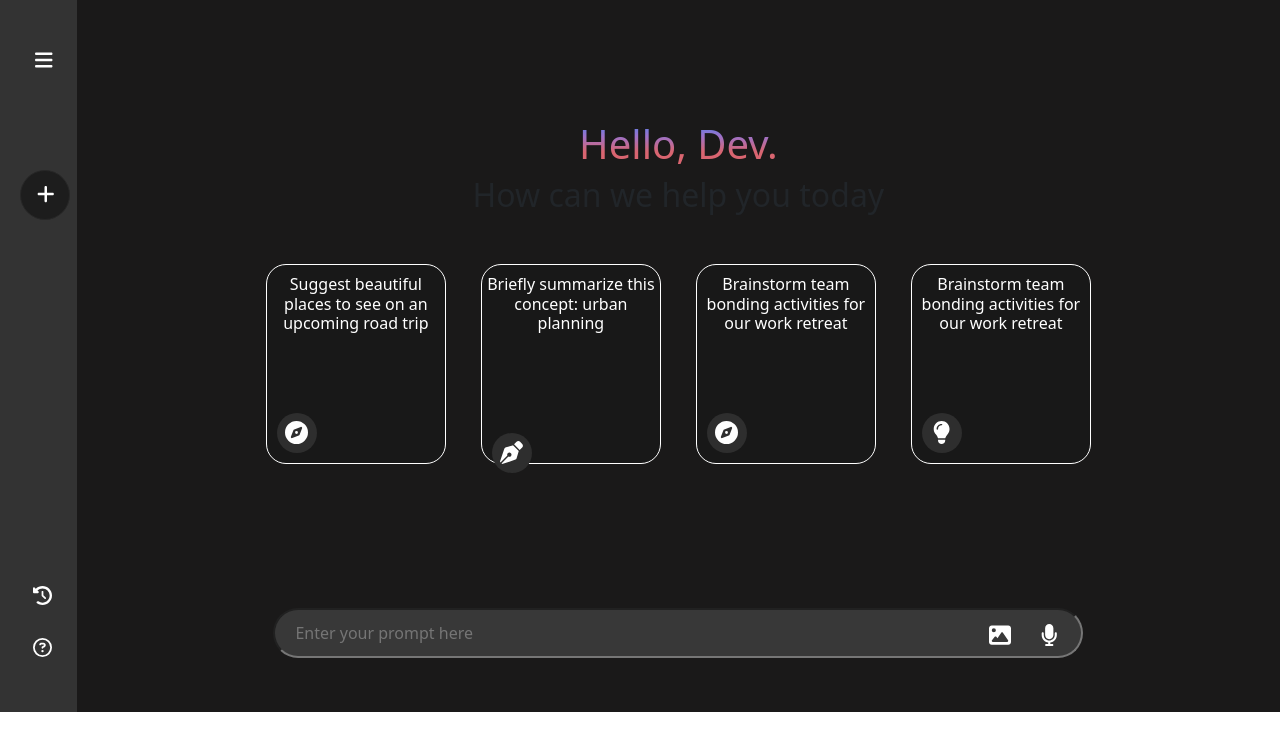
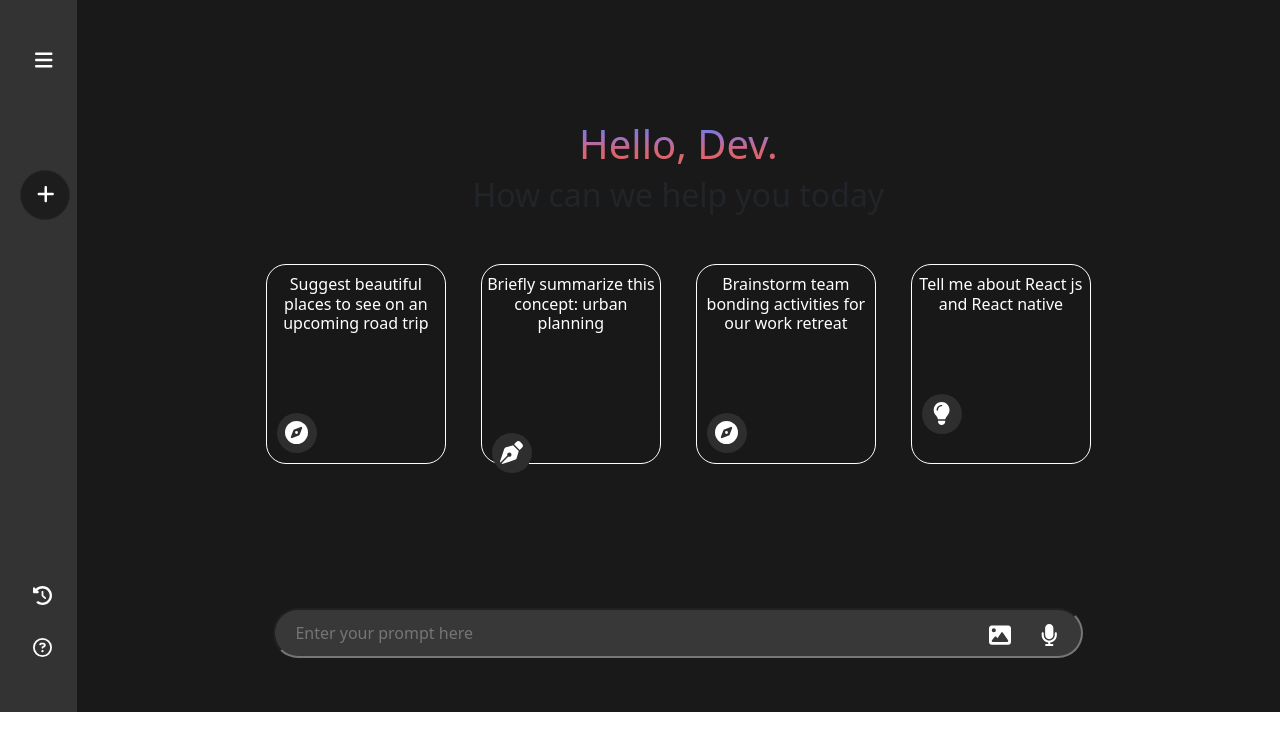
Before and after one commit to fouadkhalied/gemini-api, a React (Create React App) app: page / in a window 1280 px wide. Shown: the top 750 px of the page. Built offline with nearby package versions, Linux system fonts and the light colour scheme.

Commit message:
some style edits

```diff
--- a/src/App.js
+++ b/src/App.js
@@ -181,7 +181,7 @@ function App() {
             </div>
             <div className='div10-child-tabs-1' onClick={()=>{setinput(data[3])}}>
                 <h2>
-                Brainstorm team bonding activities for our work retreat
+                Tell me about React js and React native
                 </h2>
 
                 <div className='div10-child-tabs-circle'>
```
